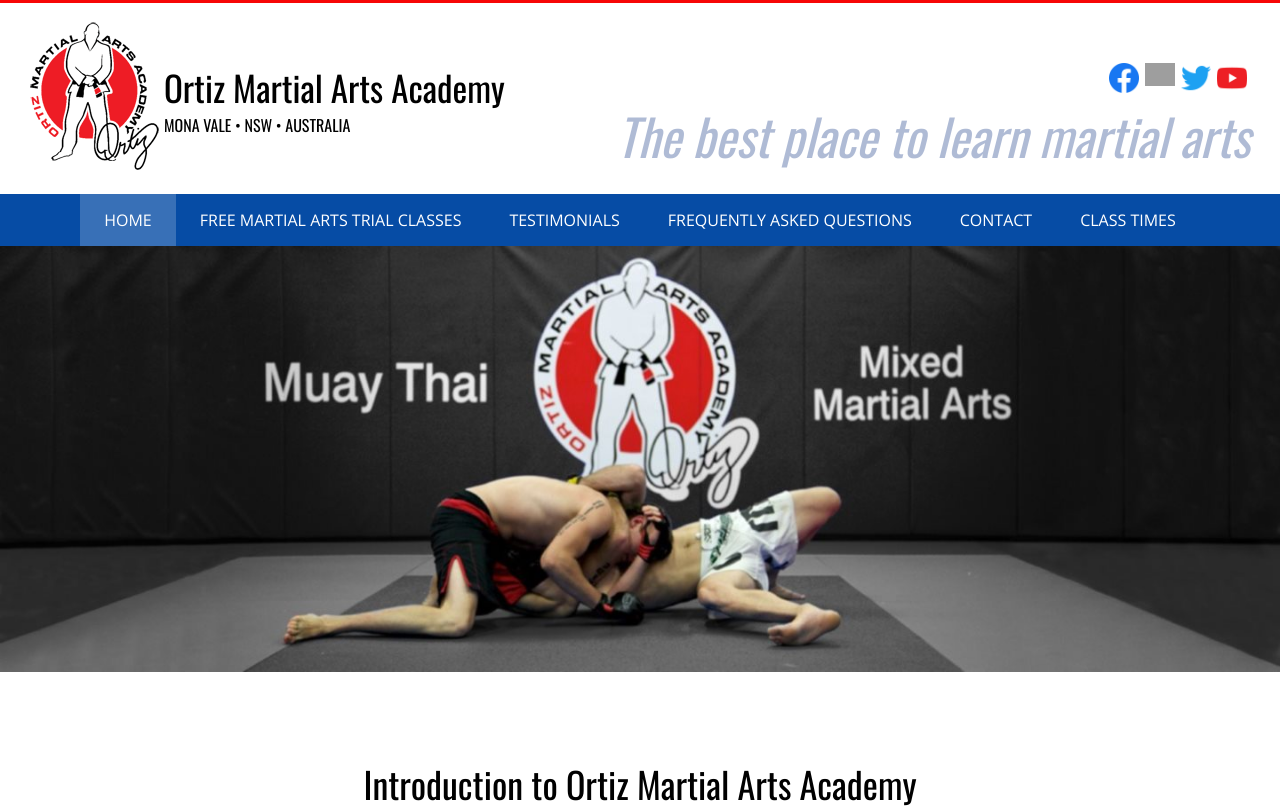
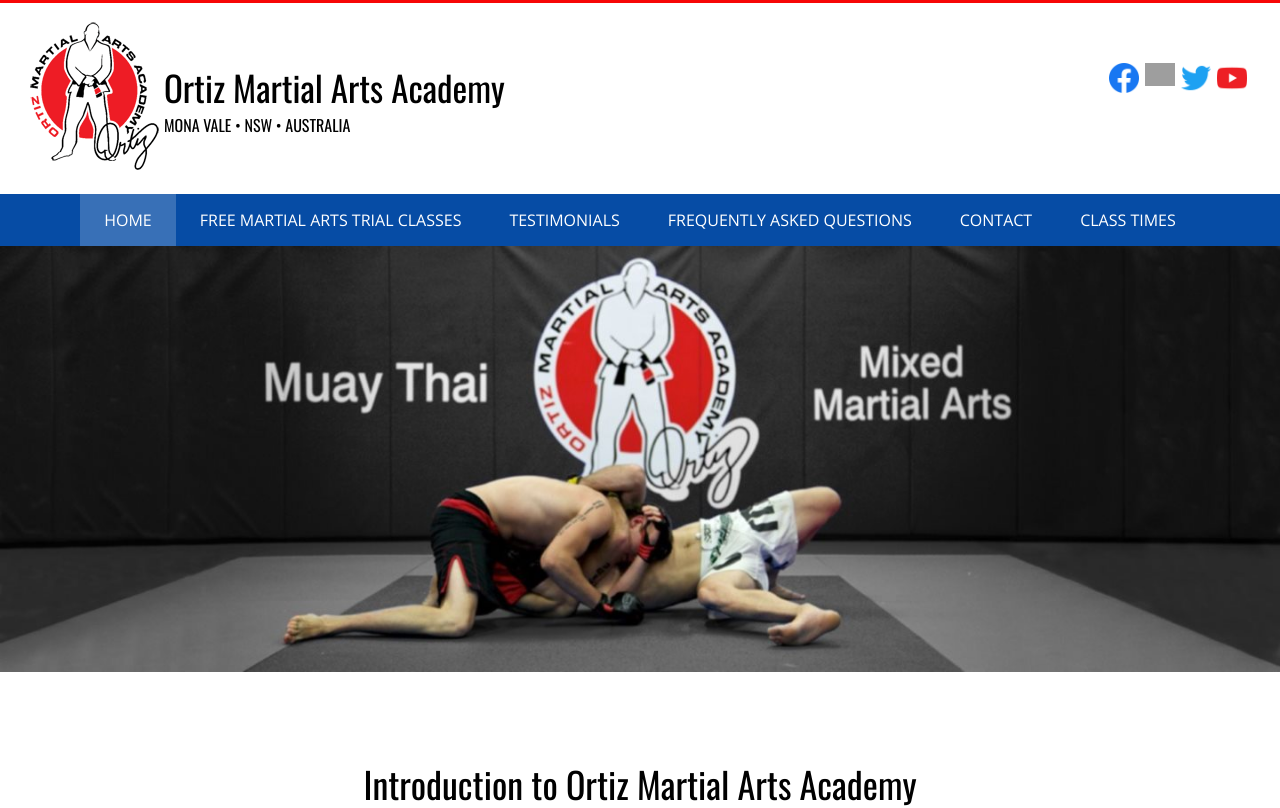
Before and after one commit to kaevernlee/Ortiz, a React (Create React App) app: page / in a window 1280 px wide. Shown: the top 808 px of the page. Built offline with nearby package versions, Linux system fonts and the light colour scheme; grey boxes are pictures that could not be loaded.

Commit message:
Slogan update test v2

```diff
--- a/src/common/header.js
+++ b/src/common/header.js
@@ -49,7 +49,7 @@ const TopHeader = () => (
                 </a>
 
             </SocialLogoWrapper>
-            <MainSlogan>The best place to learn martial arts</MainSlogan>
+            <MainSlogan></MainSlogan>
         </HeaderRightAlignedWrapper>
     </TopHeaderWrapper>
 )
--- a/src/pages/home/index.js
+++ b/src/pages/home/index.js
@@ -29,14 +29,6 @@ const PhotoObject = ({img}) => {
             <PhotosWrapper>
                 <Photo src={img} />
             </PhotosWrapper>
-    )
-}
-
-const Welcome = () => {
-    return (
-        <ArticleWrapper>
-            <MainSlogan></MainSlogan>
-         </ArticleWrapper>
     )
 }
 
@@ -197,7 +189,6 @@ const JoinNow = () => {
 const Home = () => {
     return (
         <main>
-            {/* <Welcome /> */}
             <PhotoObject img={photo_mma} />
             <Introduction />
             <PhotoObject img={adults_class} />
```
